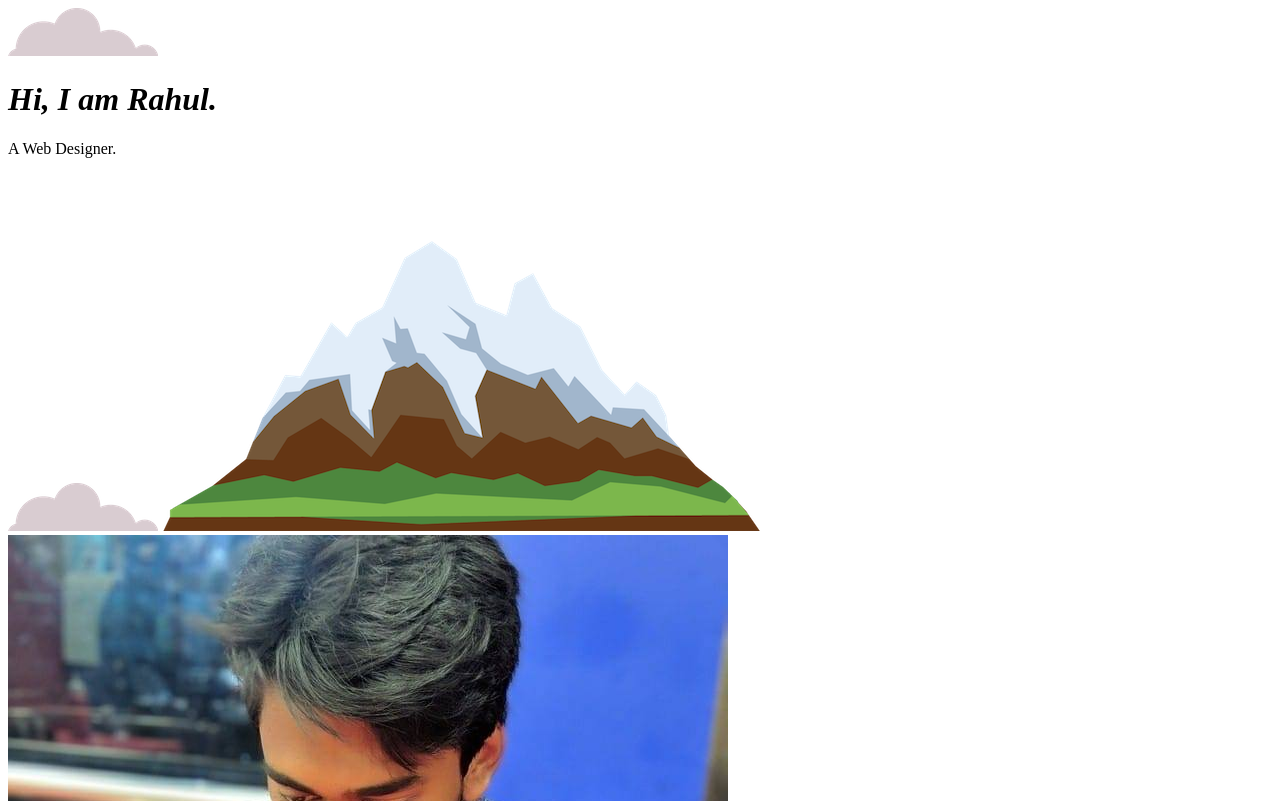
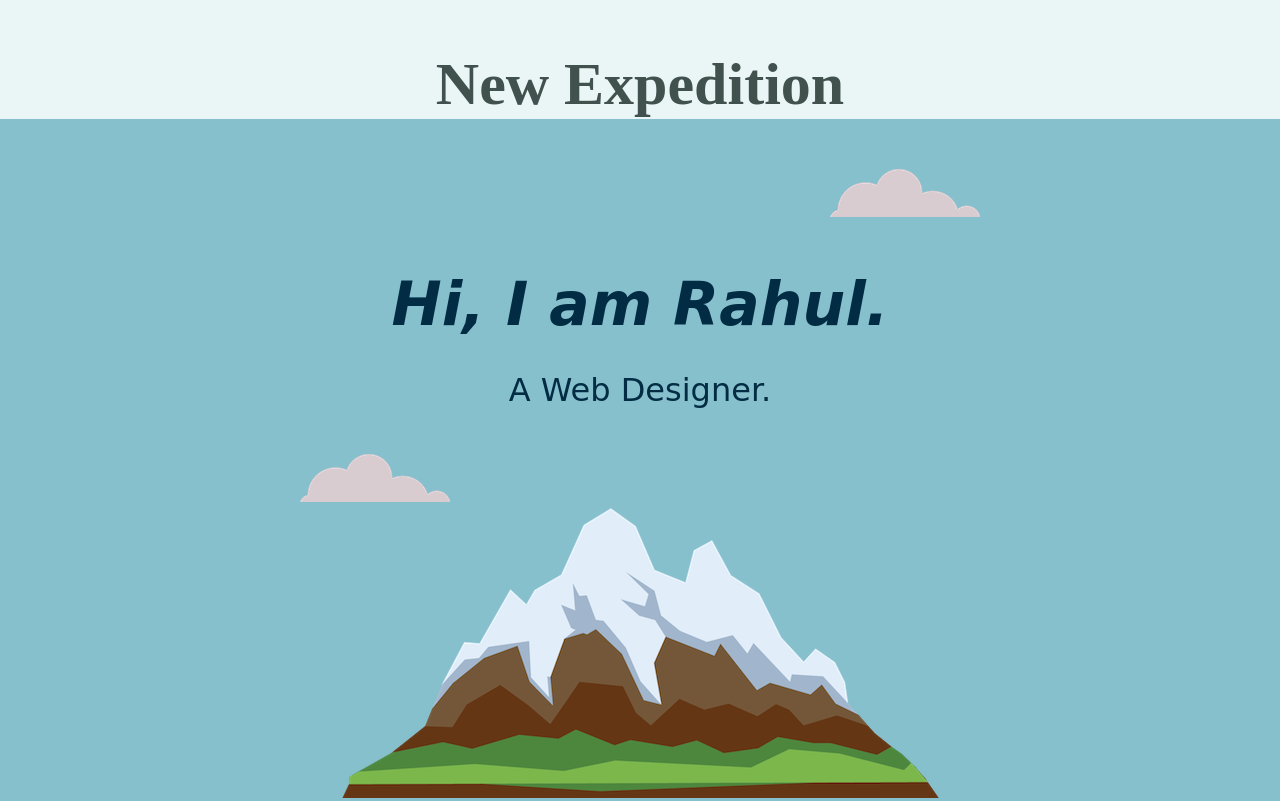
Before and after one commit to mobmaestro/mycv, a plain HTML site: page index.html in a window 1280 px wide. Shown: the top 801 px of the page. Drawn offline with Linux system fonts and the light colour scheme; a web font is replaced by a local one.

Commit message:
Modified index.html - Header added

```diff
--- a/index.html
+++ b/index.html
@@ -6,14 +6,14 @@
         <title>Rahul Chowdhury</title>
         <meta name="description" content="">
         <meta name="viewport" content="width=device-width, initial-scale=1">
-        <link rel="stylesheet" href="styles.css">
+        <link rel="stylesheet" href="css/app.css">
         <link href="https://fonts.googleapis.com/css?family=The+Girl+Next+Door" rel="stylesheet">
         <link href="https://fonts.googleapis.com/css?family=Domine" rel="stylesheet">
         <link href="https://fonts.googleapis.com/css?family=Satisfy" rel="stylesheet">
         <link href="https://fonts.googleapis.com/css?family=Satisfy" rel="stylesheet">
        </head>
     <body>
-
+        <h1>New Expedition</h1>
        <div class="top-container">
         <img class="top-cloud" src="cloud.png" alt="cloud-img">
         <h1><em>Hi, I am Rahul.</em></h1>
```
